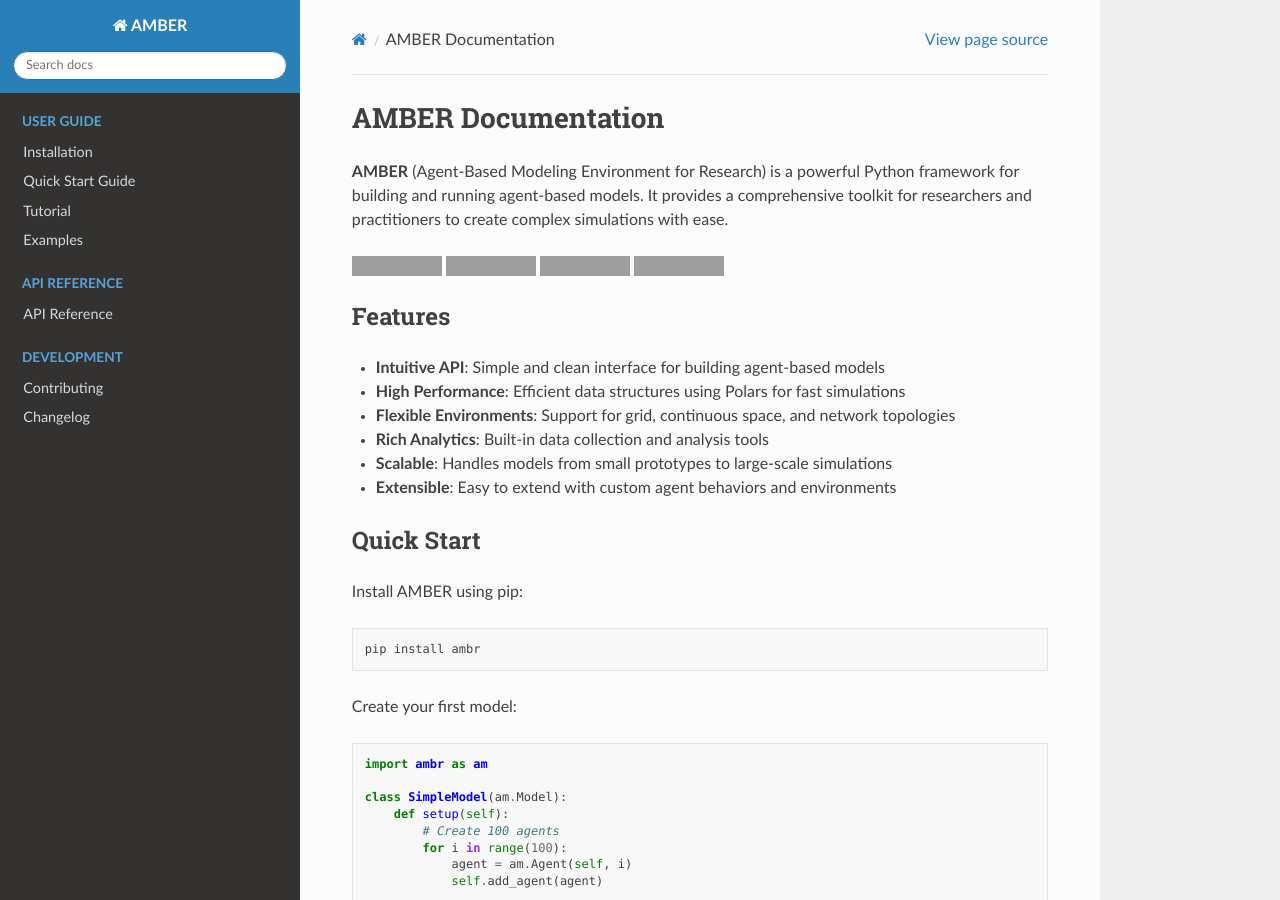
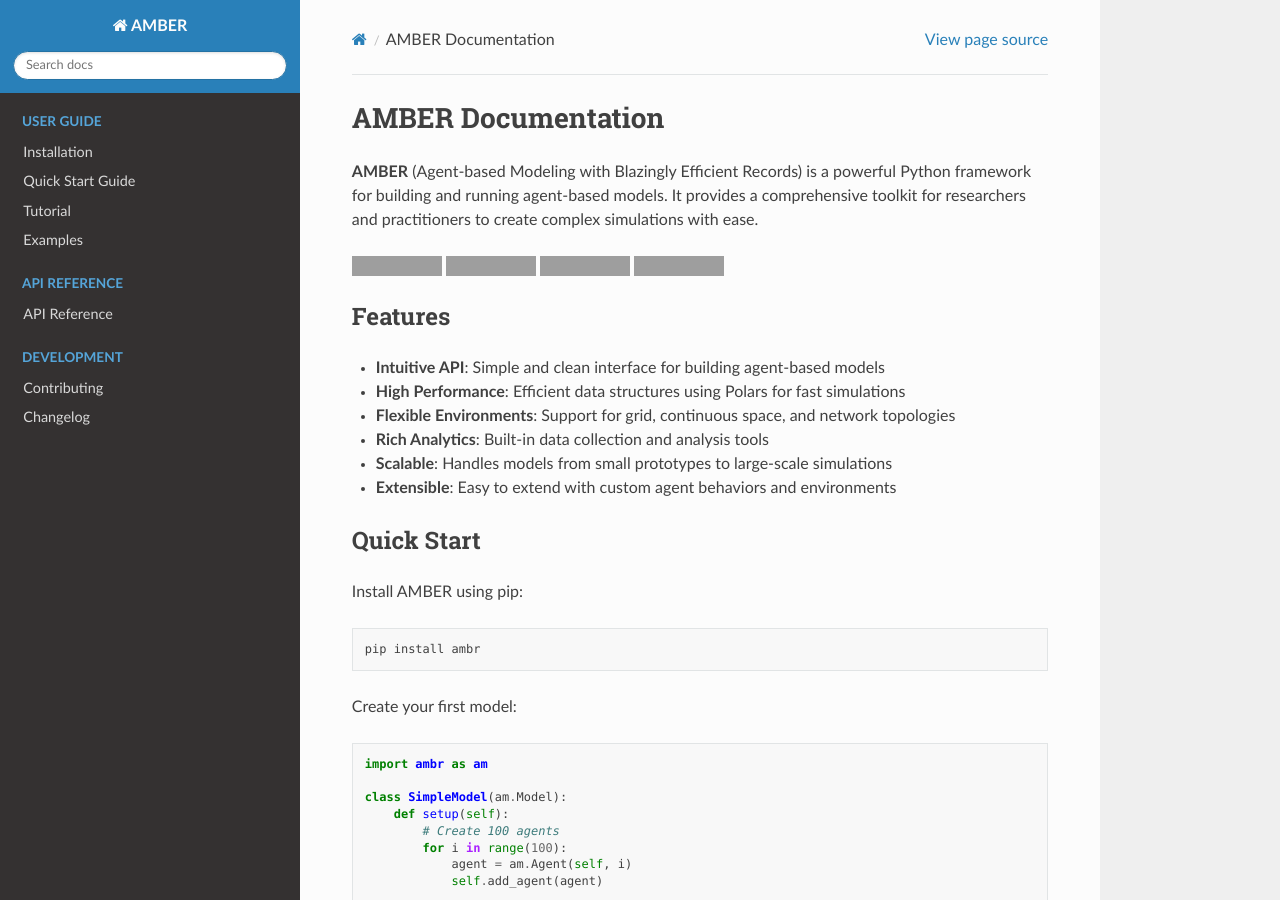
Before and after one commit to a11to1n3/AMBER, a Sphinx documentation site: the page built from docs/index.rst, in a window 1280 px wide and 900 px high. Built offline with Sphinx 7.4.7 and the Read the Docs theme 3.1.0, drawn with Linux system fonts in a browser that asks for light colours; grey boxes are pictures that could not be loaded.

Commit message:
Update AMBER tagline to 'Agent-based Modeling with Blazingly Efficient Records'

```diff
--- a/docs/index.rst
+++ b/docs/index.rst
@@ -1,7 +1,7 @@
 AMBER Documentation
 ===================
 
-**AMBER** (Agent-Based Modeling Environment for Research) is a powerful Python framework for building and running agent-based models. It provides a comprehensive toolkit for researchers and practitioners to create complex simulations with ease.
+**AMBER** (Agent-based Modeling with Blazingly Efficient Records) is a powerful Python framework for building and running agent-based models. It provides a comprehensive toolkit for researchers and practitioners to create complex simulations with ease.
 
 .. image:: https://github.com/a11to1n3/AMBER/actions/workflows/ci.yml/badge.svg
    :target: https://github.com/a11to1n3/AMBER/actions/workflows/ci.yml
--- a/setup.py
+++ b/setup.py
@@ -46,7 +46,7 @@
     python_requires=">=3.8",
     author="a11to1n3",
     author_email="citation.needed@example.com",
-    description="Agent-Based Modeling Environment for Research",
+    description="Agent-based Modeling with Blazingly Efficient Records",
     long_description=open("README.md").read(),
     long_description_content_type="text/markdown",
     url="https://github.com/a11to1n3/AMBER",
```
